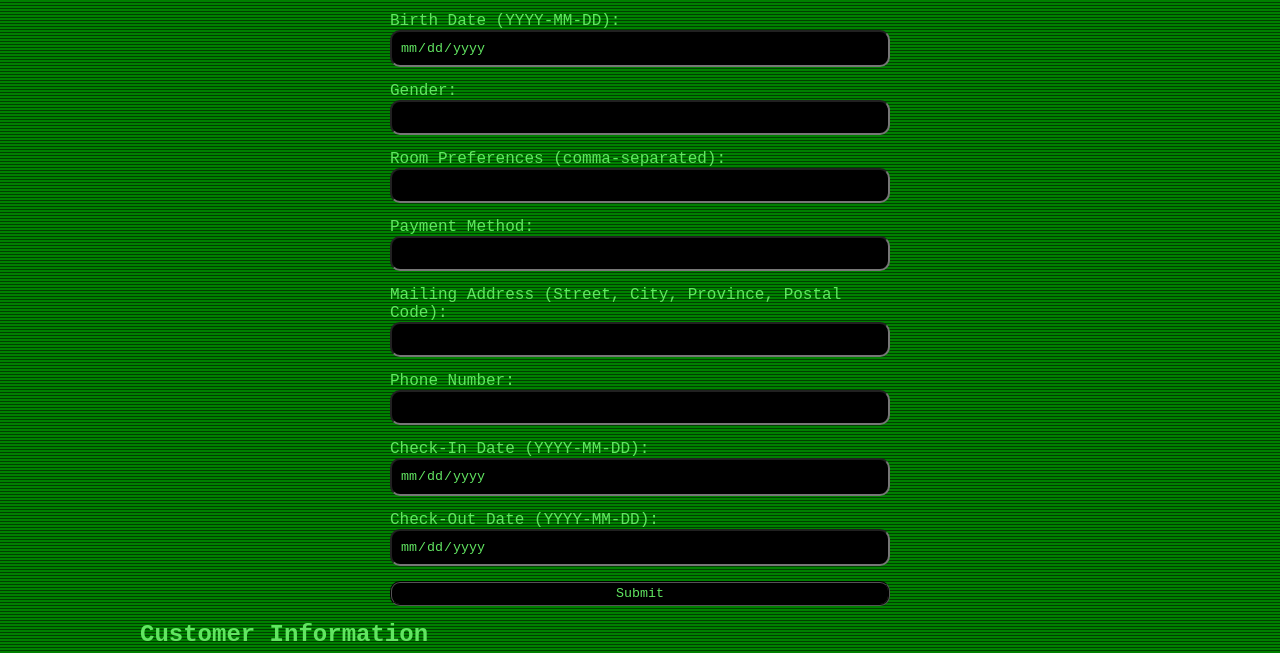
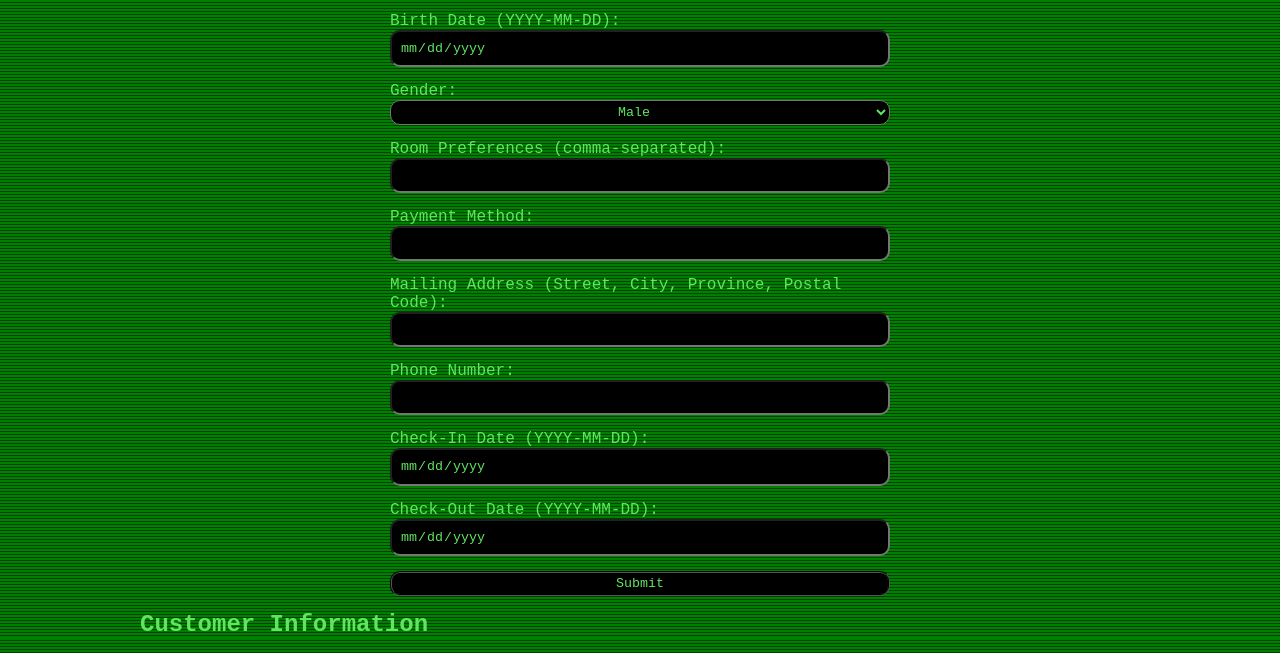
Before and after one commit to 007snoop/QAP-4, a plain HTML site: page QAP Javascript/index.html in a window 1280 px wide. Shown: the part 147-800 px from the top of the page. Drawn offline with Linux system fonts and the light colour scheme.

Commit message:
commit for more style

```diff
--- a/QAP Javascript/index.html
+++ b/QAP Javascript/index.html
@@ -30,7 +30,11 @@
 
 					<div class="form-group">
 						<label for="gender">Gender:</label>
-						<input type="text" id="gender" required />
+						<select type="text" id="gender" required >
+							<option value="male">Male</option>
+							<option value="female">Female</option>
+							<option value="Other...">Other...</option>
+						</select>
 					</div>
 
 					<div class="form-group">
--- a/QAP Javascript/styles.css
+++ b/QAP Javascript/styles.css
@@ -15,11 +15,11 @@
 			transparent,
 			transparent 2px,
 			black 3px,
-			black 3px
+            black 3px
 		),
 		green;
 	background-size: auto 100%;
-	background-position: center;
+	background-position: center center;
 	opacity: 1;
 	color: rgb(97, 229, 97);
 }
@@ -52,3 +52,12 @@
 	background-color: rgba(52, 52, 52, 0.894);
 	cursor: pointer;
 }
+
+select {
+    width: 100%;
+    height: 25px;
+    text-align: center;
+    background-color: black;
+    color: rgb(97, 229, 97);
+    border-radius: 10px;
+}
```
Also changed, not shown: 1 other file.
